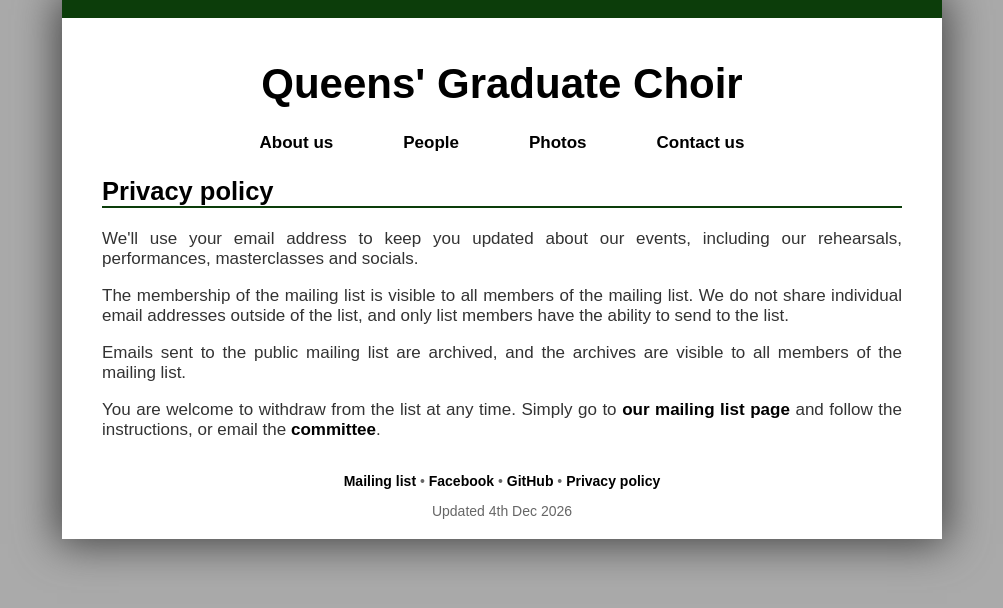
After one commit to jftsang/qgradchoir, a PHP site: page /privacy.php in a window 1280 px wide. The commit adds this page. Shown: the top 608 px of the page, without its empty margins (138-1141 px from the left). Run offline with PHP 8.4, Linux system fonts and the light colour scheme.

Commit message:
Add a privacy policy

```diff
--- a/bottombar.php
+++ b/bottombar.php
@@ -1,9 +1,13 @@
 <div class="spacer"></div>
 
 <p id="extlns">
+<a class="extln" href="https://lists.cam.ac.uk/mailman/listinfo/quen-mcr-choir">Mailing list</a>
+&bullet;
 <a class="extln" href="https://www.facebook.com/QueensGradChoir">Facebook</a>
 &bullet;
 <a class="extln" href="https://github.com/jftsang/qgradchoir">GitHub</a>
+&bullet;
+<a href="/privacy.php">Privacy policy</a>
 </p>
 
 <p id="upd">Updated <?php echo date("jS M Y", getlastmod()); ?></p>
--- /dev/null
+++ b/privacy.php
@@ -0,0 +1,30 @@
+<?php
+require 'header.php';
+?>
+
+<body>
+
+<h1>Queens' Graduate Choir</h1>
+
+<? require_once("topbar.php") ?>
+
+<h2>Privacy policy</h2>
+
+<p>We'll use your email address to keep you updated about our events,
+including our rehearsals, performances, masterclasses and socials.</p>
+
+<p>The membership of the mailing list is visible to all members of the
+mailing list. We do not share individual email addresses outside of the
+list, and only list members have the ability to send to the list.</p>
+
+<p>Emails sent to the public mailing list are archived, and the archives
+are visible to all members of the mailing list.</p>
+
+<p>You are welcome to withdraw from the list at any time. Simply go to
+<a href="https://lists.cam.ac.uk/mailman/listinfo/quen-mcr-choir">our
+mailing list page</a> and follow the instructions, or email the <a
+href="/people.php">committee</a>.</p>
+
+<? require_once("bottombar.php") ?>
+</body>
+</html>
```
